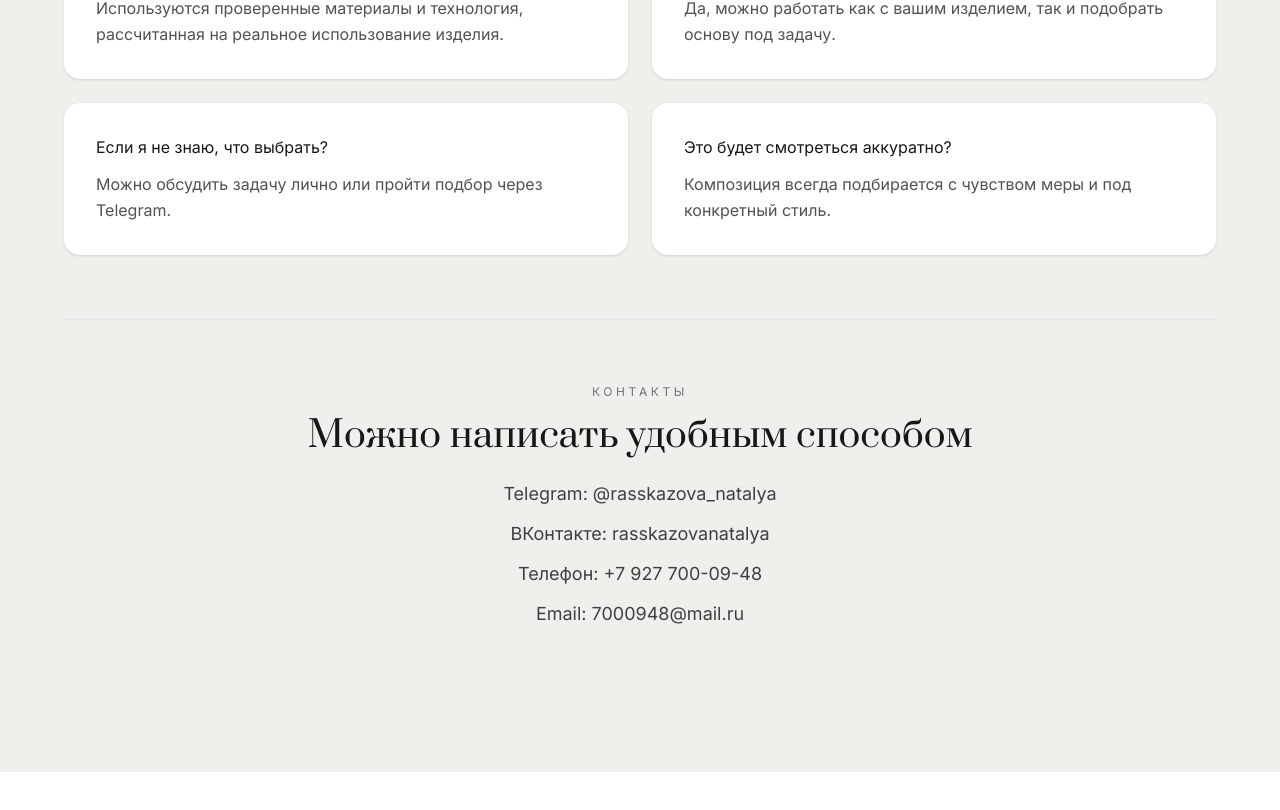
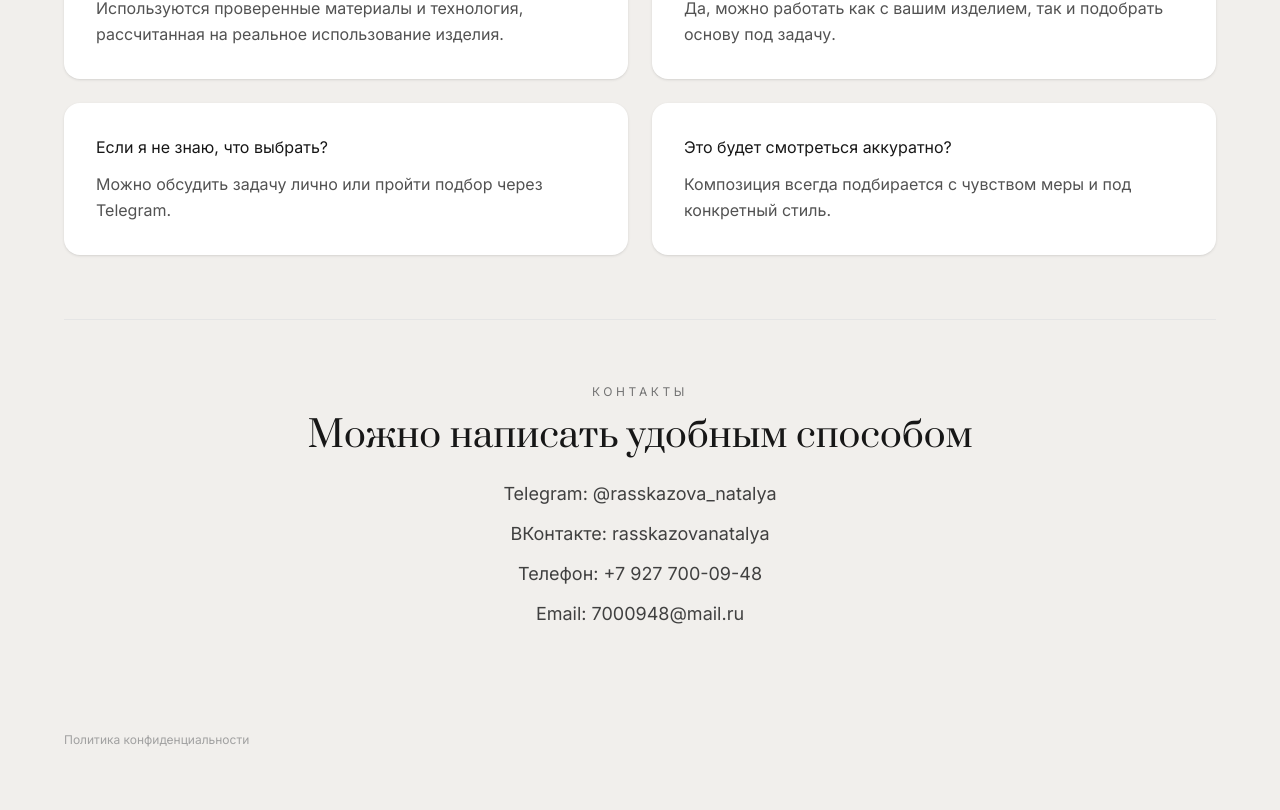
Before and after one commit to rasskazovanatalya/magic-strass-site, a Next.js app: page / in a window 1280 px wide. Shown: the part 6982-7792 px from the top of the page. Before the commit the page ends 7754 px from the top, so only its background shows below. Built offline with nearby package versions, Linux system fonts and the light colour scheme.

Commit message:
add privacy link

```diff
--- a/src/app/page.tsx
+++ b/src/app/page.tsx
@@ -629,6 +629,12 @@ export default function Home() {
   </div>
 </section>
 
+<p className="mt-10 text-xs text-neutral-400">
+  <a href="/privacy" className="hover:underline">
+    Политика конфиденциальности
+  </a>
+</p>
+
 </main>
   );
 }
```
